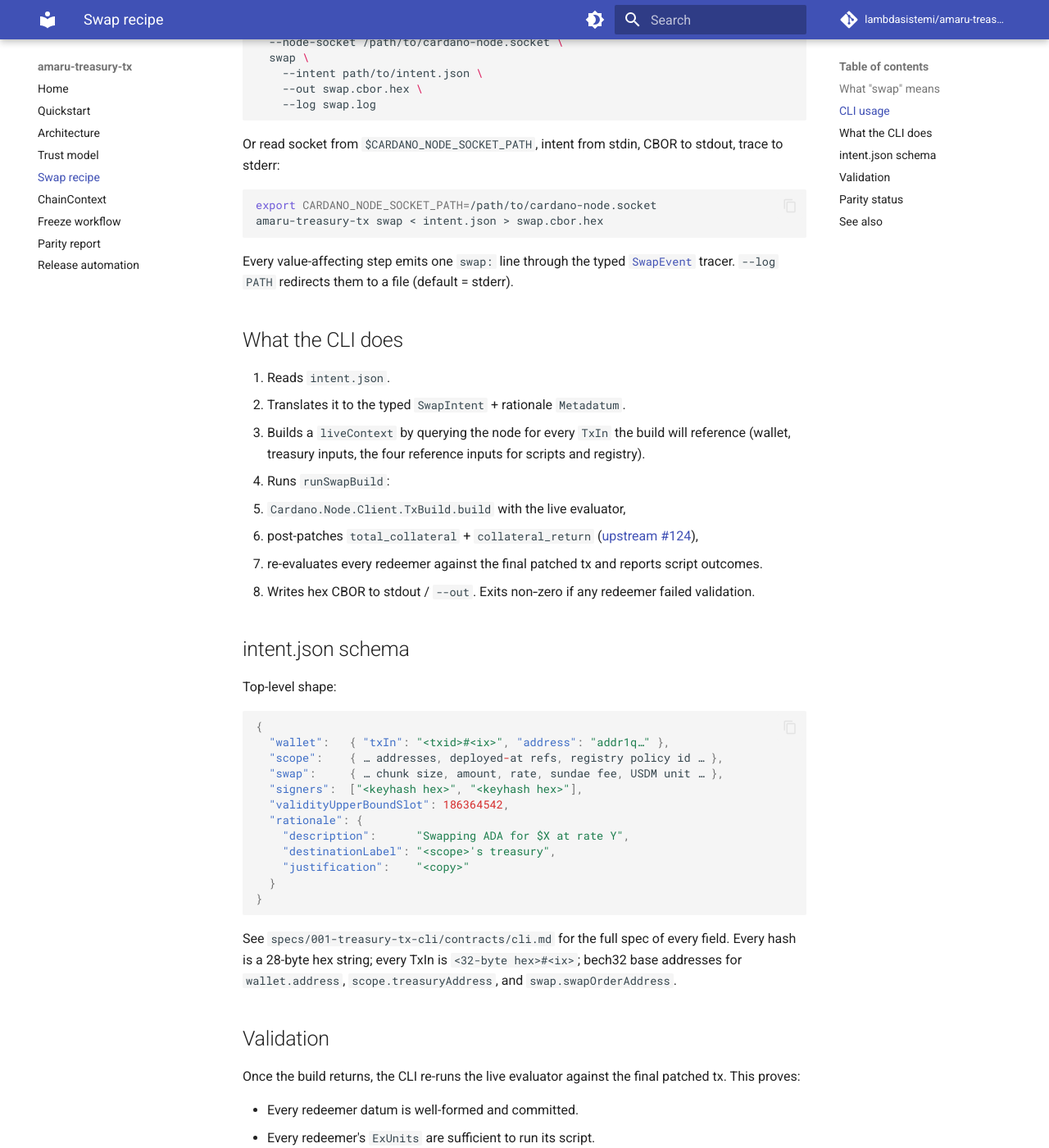
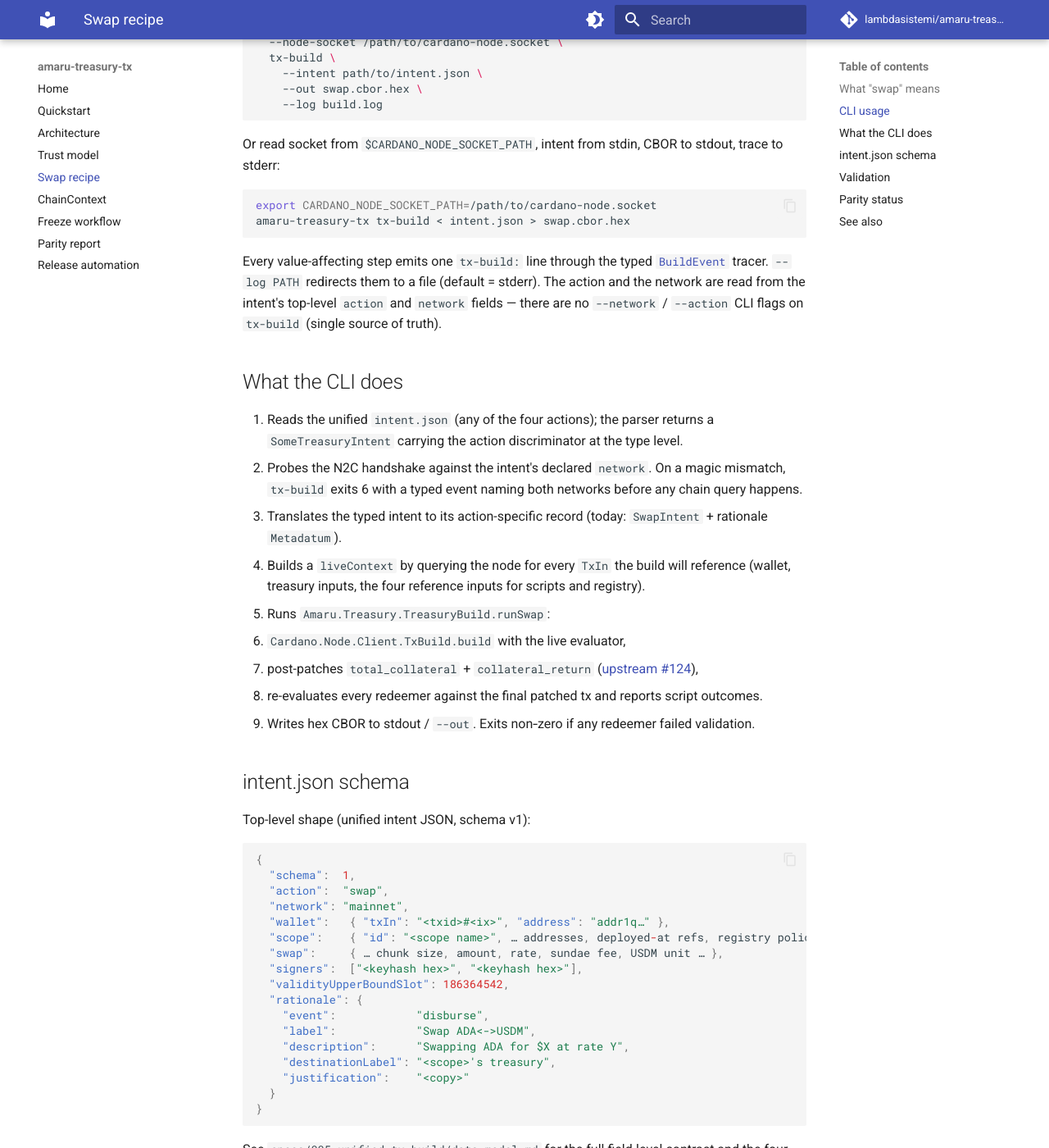
Before and after one commit to lambdasistemi/amaru-treasury-tx, an MkDocs documentation site: the page built from docs/swap.md, in a window 1280 px wide and 1400 px high, scrolled down 703 px. Shown: the whole window at 82% size. Built offline with MkDocs 1.6.1 and Material for MkDocs 9.7.7, drawn with Linux system fonts in a browser that asks for light colours; comment, search, counter and statistics services are not loaded; some of the changed text lies outside the part shown.

Commit message:
docs(005,T033..T040): unify schema docs and migrate doc surface
T033 / T034: expand the Haddock above 'allowedSchemas' in
'Amaru.Treasury.IntentJSON' so the wire contract — the
binary's accepted set of intent schema versions — has
its bump protocol documented inline. The accept matrix
('old binary x new intent', etc.), the append-only
policy, and the absence of a default for a missing
'schema' key are now all in one place.

T035 - T040: doc-surface migration from the per-action
'swap' subcommand to the unified 'tx-build':
- 'README.md': capabilities + quickstart link.
- 'docs/index.md': capabilities table updated; pure
  builder mention now points at 'tx-build' as the
  dispatcher.
- 'docs/quickstart.md': two-step form, exit-code table
  (incl. the new exit 6 for network mismatch).
- 'docs/swap.md': command, trace tracer reference,
  pipeline steps (now including the network-handshake
  probe), and the unified intent JSON schema with its
  top-level 'schema' / 'action' / 'network' fields.
- 'specs/002-swap-wizard/quickstart.md': pipeline
  example, trace samples, exit-code table.
- 'specs/002-swap-wizard/spec.md',
  'specs/002-swap-wizard/plan.md': 'Superseded by
  feature 005' preface with PR link.

T040 verified: 'grep -rE "\\| swap " README.md docs/
specs/002-swap-wizard/' returns zero hits.

Quality gate: just ci green.

````diff
--- a/docs/swap.md
+++ b/docs/swap.md
@@ -1,7 +1,8 @@
 # Building a swap transaction
 
-Walks through using `amaru-treasury-tx swap` to produce an unsigned
-swap CBOR for a treasury scope, and the parity guarantees behind it.
+Walks through using `amaru-treasury-tx tx-build` to produce an
+unsigned swap CBOR for a treasury scope, and the parity
+guarantees behind it.
 
 ## What "swap" means
 
@@ -28,10 +29,10 @@ disk:
 ```bash
 amaru-treasury-tx \
   --node-socket /path/to/cardano-node.socket \
-  swap \
+  tx-build \
     --intent path/to/intent.json \
     --out swap.cbor.hex \
-    --log swap.log
+    --log build.log
 ```
 
 Or read socket from `$CARDANO_NODE_SOCKET_PATH`, intent from
@@ -39,42 +40,57 @@ stdin, CBOR to stdout, trace to stderr:
 
 ```bash
 export CARDANO_NODE_SOCKET_PATH=/path/to/cardano-node.socket
-amaru-treasury-tx swap < intent.json > swap.cbor.hex
+amaru-treasury-tx tx-build < intent.json > swap.cbor.hex
 ```
 
-Every value-affecting step emits one `swap:` line through the
-typed
-[`SwapEvent`](https://github.com/lambdasistemi/amaru-treasury-tx/blob/main/lib/Amaru/Treasury/Tx/Swap/Trace.hs)
+Every value-affecting step emits one `tx-build:` line through
+the typed
+[`BuildEvent`](https://github.com/lambdasistemi/amaru-treasury-tx/blob/main/lib/Amaru/Treasury/TreasuryBuild/Trace.hs)
 tracer. `--log PATH` redirects them to a file (default = stderr).
+The action and the network are read from the intent's top-level
+`action` and `network` fields — there are no `--network` /
+`--action` CLI flags on `tx-build` (single source of truth).
 
 ## What the CLI does
 
-1. Reads `intent.json`.
-2. Translates it to the typed `SwapIntent` + rationale `Metadatum`.
-3. Builds a `liveContext` by querying the node for every `TxIn` the
-   build will reference (wallet, treasury inputs, the four reference
-   inputs for scripts and registry).
-4. Runs `runSwapBuild`:
+1. Reads the unified `intent.json` (any of the four actions);
+   the parser returns a `SomeTreasuryIntent` carrying the
+   action discriminator at the type level.
+2. Probes the N2C handshake against the intent's declared
+   `network`. On a magic mismatch, `tx-build` exits 6 with a
+   typed event naming both networks before any chain query
+   happens.
+3. Translates the typed intent to its action-specific record
+   (today: `SwapIntent` + rationale `Metadatum`).
+4. Builds a `liveContext` by querying the node for every `TxIn`
+   the build will reference (wallet, treasury inputs, the four
+   reference inputs for scripts and registry).
+5. Runs `Amaru.Treasury.TreasuryBuild.runSwap`:
    - `Cardano.Node.Client.TxBuild.build` with the live evaluator,
    - post-patches `total_collateral` + `collateral_return`
      ([upstream #124](https://github.com/lambdasistemi/cardano-node-clients/issues/124)),
    - re-evaluates every redeemer against the final patched tx and
      reports script outcomes.
-5. Writes hex CBOR to stdout / `--out`. Exits non‑zero if any
+6. Writes hex CBOR to stdout / `--out`. Exits non‑zero if any
    redeemer failed validation.
 
 ## intent.json schema
 
-Top-level shape:
+Top-level shape (unified intent JSON, schema v1):
 
 ```json
 {
+  "schema":  1,
+  "action":  "swap",
+  "network": "mainnet",
   "wallet":   { "txIn": "<txid>#<ix>", "address": "addr1q…" },
-  "scope":    { … addresses, deployed-at refs, registry policy id … },
+  "scope":    { "id": "<scope name>", … addresses, deployed-at refs, registry policy id … },
   "swap":     { … chunk size, amount, rate, sundae fee, USDM unit … },
   "signers":  ["<keyhash hex>", "<keyhash hex>"],
   "validityUpperBoundSlot": 186364542,
   "rationale": {
+    "event":            "disburse",
+    "label":            "Swap ADA<->USDM",
     "description":      "Swapping ADA for $X at rate Y",
     "destinationLabel": "<scope>'s treasury",
     "justification":    "<copy>"
@@ -82,10 +98,14 @@ Top-level shape:
 }
 ```
 
-See `specs/001-treasury-tx-cli/contracts/cli.md` for the full spec
-of every field. Every hash is a 28-byte hex string; every TxIn is
-`<32-byte hex>#<ix>`; bech32 base addresses for `wallet.address`,
-`scope.treasuryAddress`, and `swap.swapOrderAddress`.
+See `specs/005-unified-tx-build/data-model.md` for the full
+field-level contract and the four action variants. Every hash
+is a 28-byte hex string; every TxIn is `<32-byte hex>#<ix>`;
+bech32 base addresses for `wallet.address`,
+`scope.treasuryAddress`, and `swap.swapOrderAddress`. The
+`schema` field is gated against
+`Amaru.Treasury.IntentJSON.allowedSchemas` — the bump protocol
+documented there is the single source of truth.
 
 ## Validation
 
````
Also changed, not shown: README.md (+4 -3 lines), docs/index.md (+11 -6 lines), docs/quickstart.md (+6 -5 lines), specs/002-swap-wizard/plan.md (+8 -0 lines), specs/002-swap-wizard/quickstart.md (+32 -19 lines), specs/002-swap-wizard/spec.md (+23 -1 lines), 1 other file.
